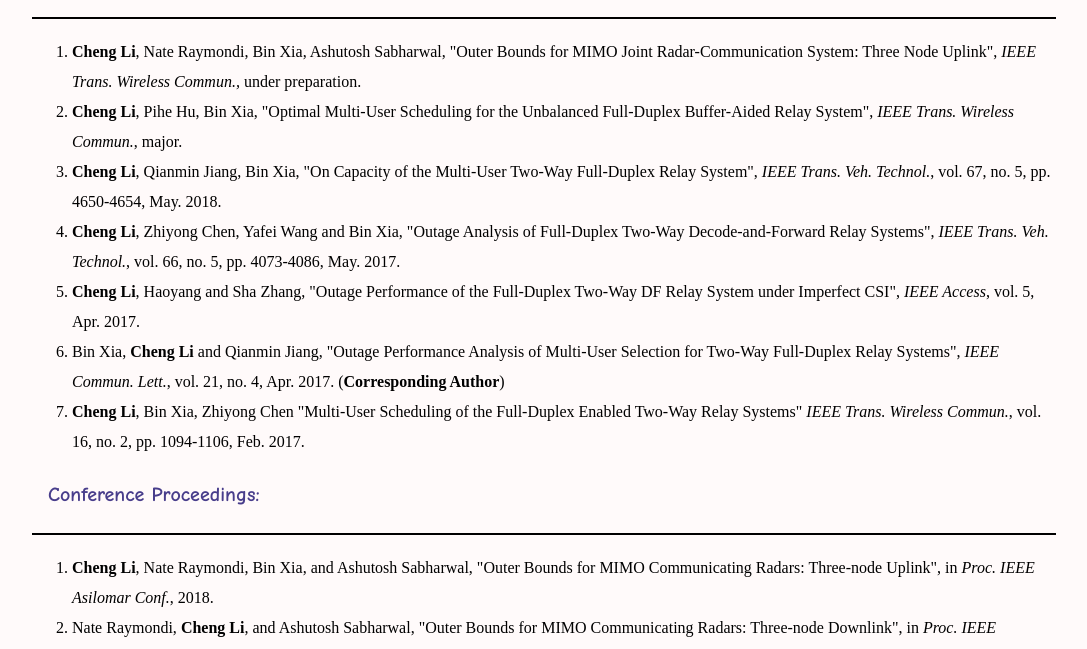
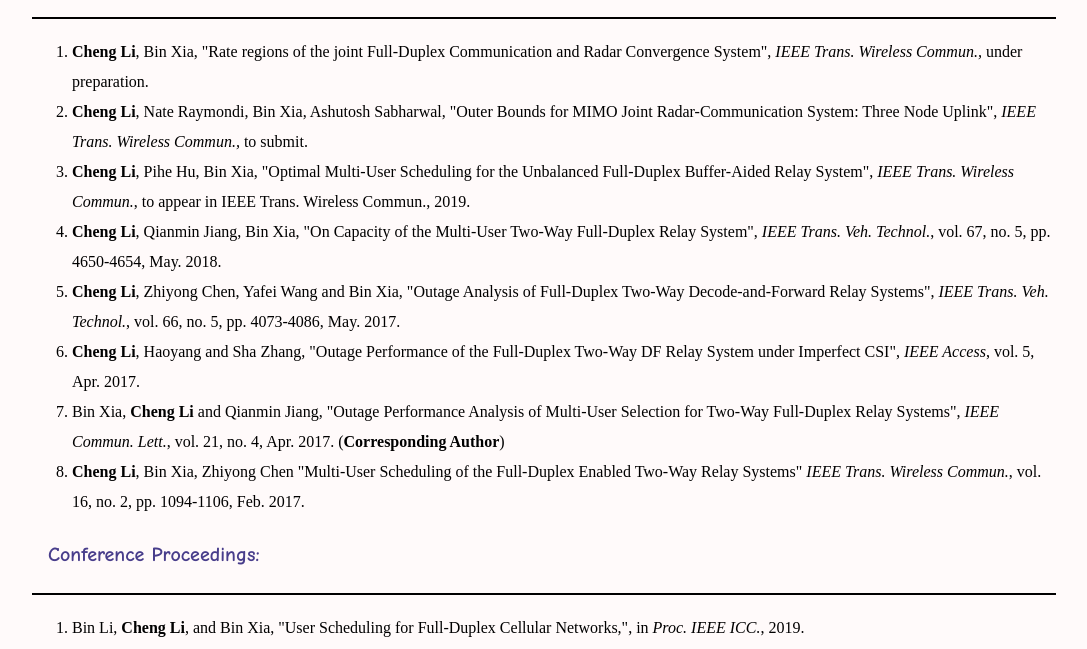
Before and after one commit to lichenggg/lichenggg.github.io, a plain HTML site: page Publication.html in a window 1280 px wide. Shown: the part 142-791 px from the top of the page, without its empty margins (96-1183 px from the left). Drawn offline with Linux system fonts and the light colour scheme.

Commit message:
updates
paper updated

```diff
--- a/Publication.html
+++ b/Publication.html
@@ -24,8 +24,9 @@
 
             <hr style=" height:2px;border:none;border-top:2px double;" />
             <ol>
-                <li><b>Cheng Li</b>, Nate Raymondi, Bin Xia, Ashutosh Sabharwal, "Outer Bounds for MIMO Joint Radar-Communication System: Three Node Uplink", <i>IEEE Trans. Wireless Commun.,</i> under preparation.</li>
-                <li><b>Cheng Li</b>, Pihe Hu, Bin Xia, "Optimal Multi-User Scheduling for the Unbalanced Full-Duplex Buffer-Aided Relay System", <i>IEEE Trans. Wireless Commun.</i>, major.</li>
+                <li><b>Cheng Li</b>, Bin Xia, "Rate regions of the joint Full-Duplex Communication and Radar Convergence System", <i>IEEE Trans. Wireless Commun.,</i> under preparation.</li>
+                <li><b>Cheng Li</b>, Nate Raymondi, Bin Xia, Ashutosh Sabharwal, "Outer Bounds for MIMO Joint Radar-Communication System: Three Node Uplink", <i>IEEE Trans. Wireless Commun.,</i> to submit.</li>
+                <li><b>Cheng Li</b>, Pihe Hu, Bin Xia, "Optimal Multi-User Scheduling for the Unbalanced Full-Duplex Buffer-Aided Relay System", <i>IEEE Trans. Wireless Commun.</i>, to appear in IEEE Trans. Wireless Commun., 2019.</li>
                 <li><b>Cheng Li</b>, Qianmin Jiang, Bin Xia, "On Capacity of the Multi-User Two-Way Full-Duplex Relay System", <i>IEEE Trans. Veh. Technol.</i>, vol. 67, no. 5, pp. 4650-4654, May. 2018.</li>
                 <li><b>Cheng Li</b>, Zhiyong Chen, Yafei Wang and Bin Xia, "Outage Analysis of Full-Duplex Two-Way Decode-and-Forward Relay Systems", <i>IEEE Trans. Veh. Technol.</i>, vol. 66, no. 5, pp. 4073-4086, May. 2017.</li>
                 <li><b>Cheng Li</b>, Haoyang and Sha Zhang, "Outage Performance of the Full-Duplex Two-Way DF Relay System under Imperfect CSI", <i>IEEE Access</i>, vol. 5, Apr. 2017.</li>
@@ -37,6 +38,7 @@
             <hr style=" height:2px;border:none;border-top:2px double;" />
 
             <ol>
+                <li>Bin Li, <b>Cheng Li</b>, and Bin Xia, "User Scheduling for Full-Duplex Cellular Networks,", in <i>Proc. IEEE ICC.</i>, 2019. </li>
                 <li><b>Cheng Li</b>, Nate Raymondi, Bin Xia, and Ashutosh Sabharwal, "Outer Bounds for MIMO Communicating Radars: Three-node Uplink", in <i>Proc. IEEE Asilomar Conf.</i>, 2018. </li>
                 <li>Nate Raymondi, <b>Cheng Li</b>, and Ashutosh Sabharwal, "Outer Bounds for MIMO Communicating Radars: Three-node Downlink", in <i>Proc. IEEE Asilomar Conf.</i>, 2018. </li>
                 <li>Pihe Hu, <b>Cheng Li</b>, and Bin Xia, "Optimal Multi-User Scheduling of Buffer-Aided Relay Systems",  in <i>Proc. IEEE Int. Conf. Commun. (ICC)</i>, 2018.</li>
```
Also changed, not shown: Updates.html (+3 -2 lines).
